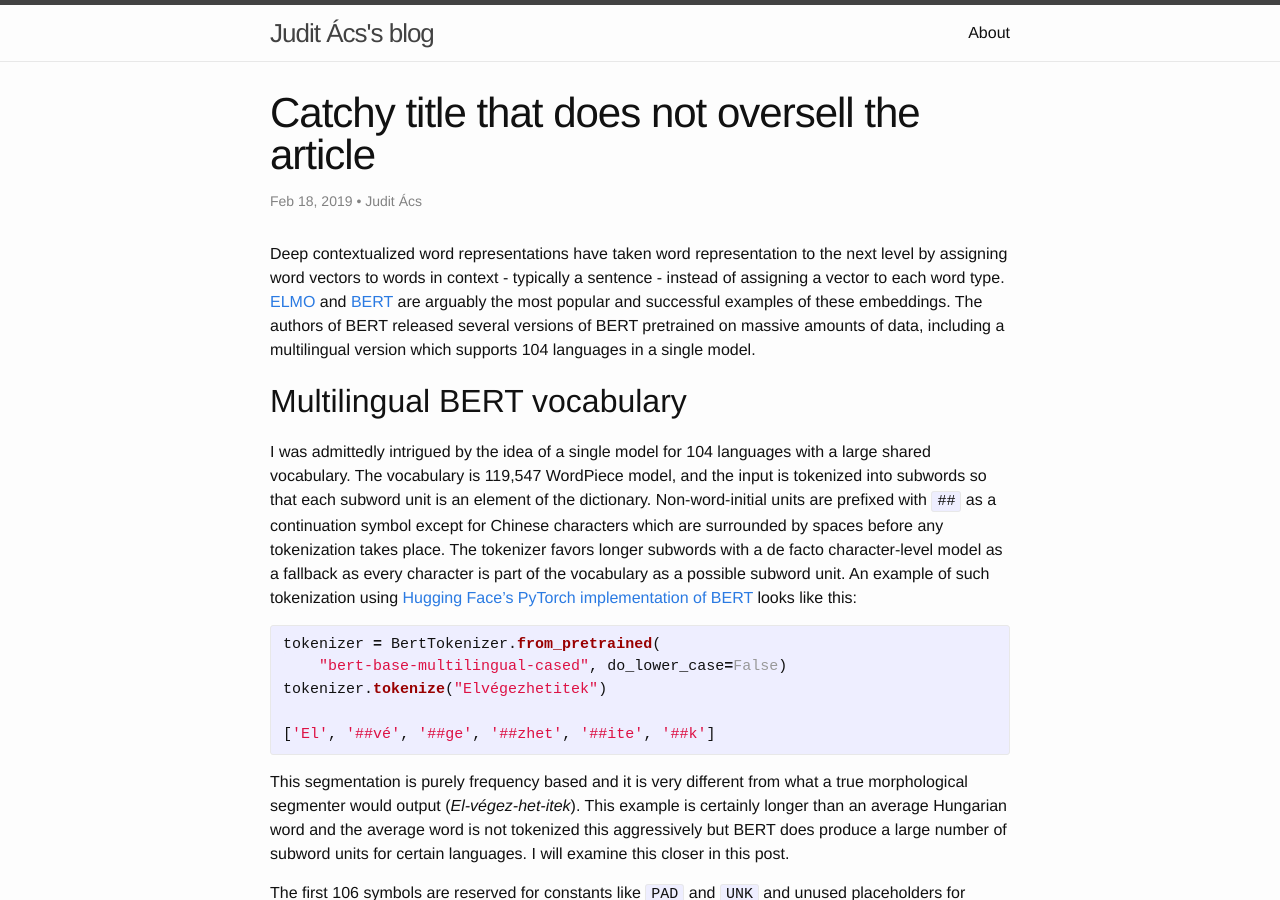
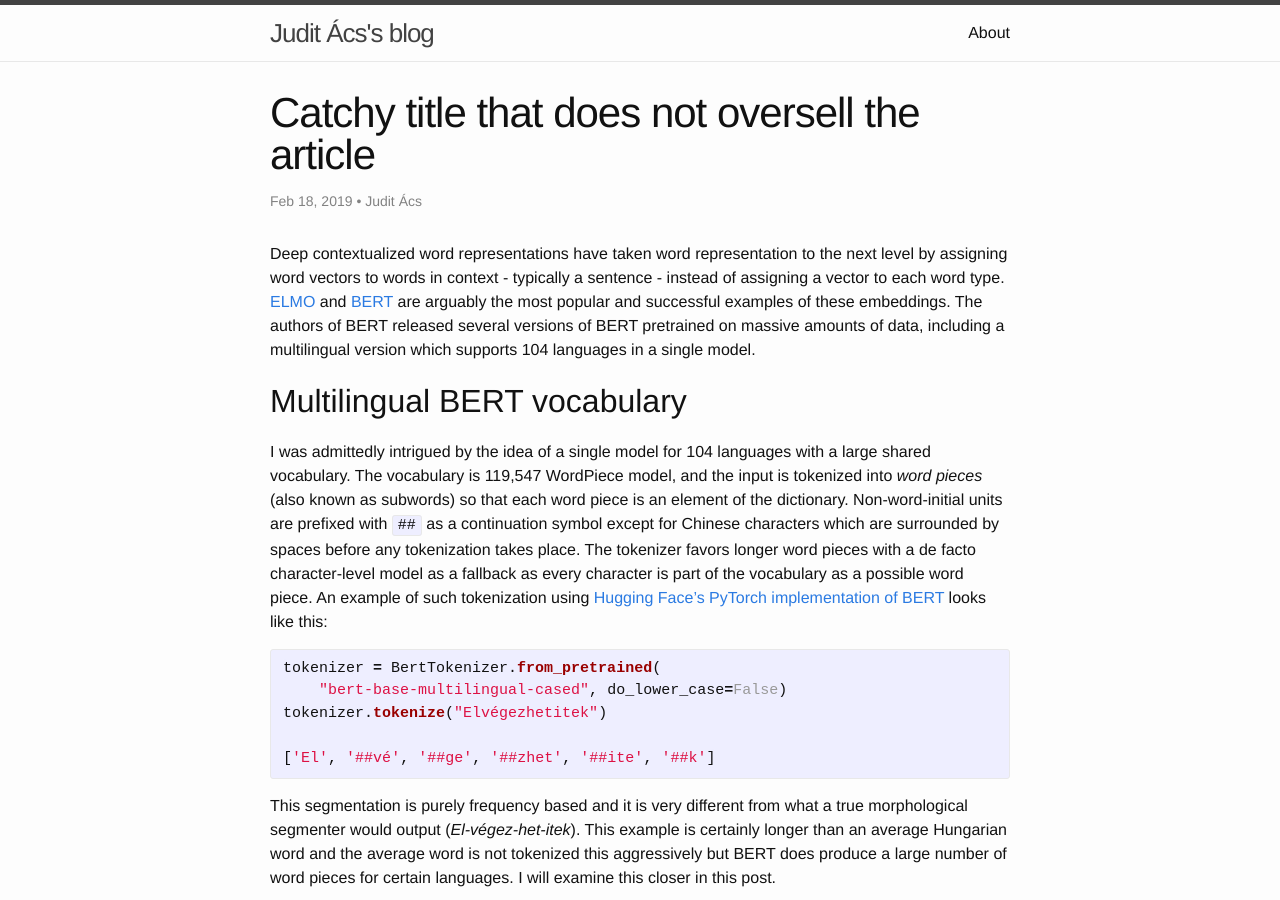
Before and after one commit to juditacs/juditacs.github.io, a Jekyll site: the page built from _posts/2019-02-18-bert-tokenization-stats.md, in a window 1280 px wide and 900 px high. Built offline with Jekyll 4.4.1, drawn with Linux system fonts in a browser that asks for light colours; comment, search, counter and statistics services are not loaded; some of the changed text lies outside the part shown.

Commit message:
consistent naming

```diff
--- a/_posts/2019-02-18-bert-tokenization-stats.md
+++ b/_posts/2019-02-18-bert-tokenization-stats.md
@@ -20,13 +20,13 @@ multilingual version which supports 104 languages in a single model.
 
 I was admittedly intrigued by the idea of a single model for 104 languages with
 a large shared vocabulary. The vocabulary is 119,547 WordPiece model, and the
-input is tokenized into subwords so that each subword unit is an element of the
-dictionary. Non-word-initial units are prefixed with `##` as a continuation
-symbol except for Chinese characters which are surrounded by spaces before any
-tokenization takes place. The tokenizer favors longer subwords with a de facto
-character-level model as a fallback as every character is part of the
-vocabulary as a possible subword unit. An example of such tokenization using
-[Hugging Face's PyTorch implementation of
+input is tokenized into _word pieces_ (also known as subwords) so that each
+word piece is an element of the dictionary. Non-word-initial units are prefixed
+with `##` as a continuation symbol except for Chinese characters which are
+surrounded by spaces before any tokenization takes place. The tokenizer favors
+longer word pieces with a de facto character-level model as a fallback as every
+character is part of the vocabulary as a possible word piece. An example of
+such tokenization using [Hugging Face's PyTorch implementation of
 BERT](https://github.com/huggingface/pytorch-pretrained-BERT) looks like this:
 
 {% highlight python %}
@@ -40,8 +40,8 @@ tokenizer.tokenize("Elvégezhetitek")
 This segmentation is purely frequency based and it is very different from what
 a true morphological segmenter would output (_El-végez-het-itek_). This example
 is certainly longer than an average Hungarian word and the average word is not
-tokenized this aggressively but BERT does produce a large number of subword
-units for certain languages. I will examine this closer in this post.
+tokenized this aggressively but BERT does produce a large number of word pieces
+for certain languages. I will examine this closer in this post.
 
 The first 106 symbols are reserved for constants like `PAD` and `UNK` and
 unused placeholders for application specific symbols. 36.5% of the vocabulary
@@ -193,17 +193,19 @@ sentences).
 
 Similar trends can be found in the sentence length distribution defined as the
 number of tokens in a sentence. Here is a comparison for a few cherrypicked
-languages. Fertility values are listed in parentheses above each plot. The full
-list is available [here](/assets/bert_vocab/bert_sent_len_full.png)
+languages. The x-axes represent the sentence length in tokens and the y-axes
+are the proportion of sentences of certain length. Fertility values are listed
+in parentheses above each plot. The full list is available
+[here](/assets/bert_vocab/bert_sent_len_full.png)
 
 ![bert_sent_len](/assets/bert_vocab/bert_sent_len_short.png)
 
 Finally the prettiest plots show how BERT affects the distribution of token
 length in the same languages.  The bars represent the ratio of N-long BERT word
-pieces, while the blue curves show the original token length distribuition. The
-y-scales are different, the bars' scale is shown on the left, and the curve's
-scale is shown on the right side of each plot. The full list is available
-[here](/assets/bert_vocab/bert_token_len_full.png).
+pieces, while the blue curves show the original token length distribution. The
+y-axes are scaled differently, the bars' scale is shown on the left, and the
+curve's scale is shown on the right side of each plot. The full list is
+available [here](/assets/bert_vocab/bert_token_len_full.png).
 
 ![bert_len_short](/assets/bert_vocab/bert_token_len_short.png)
 
```
